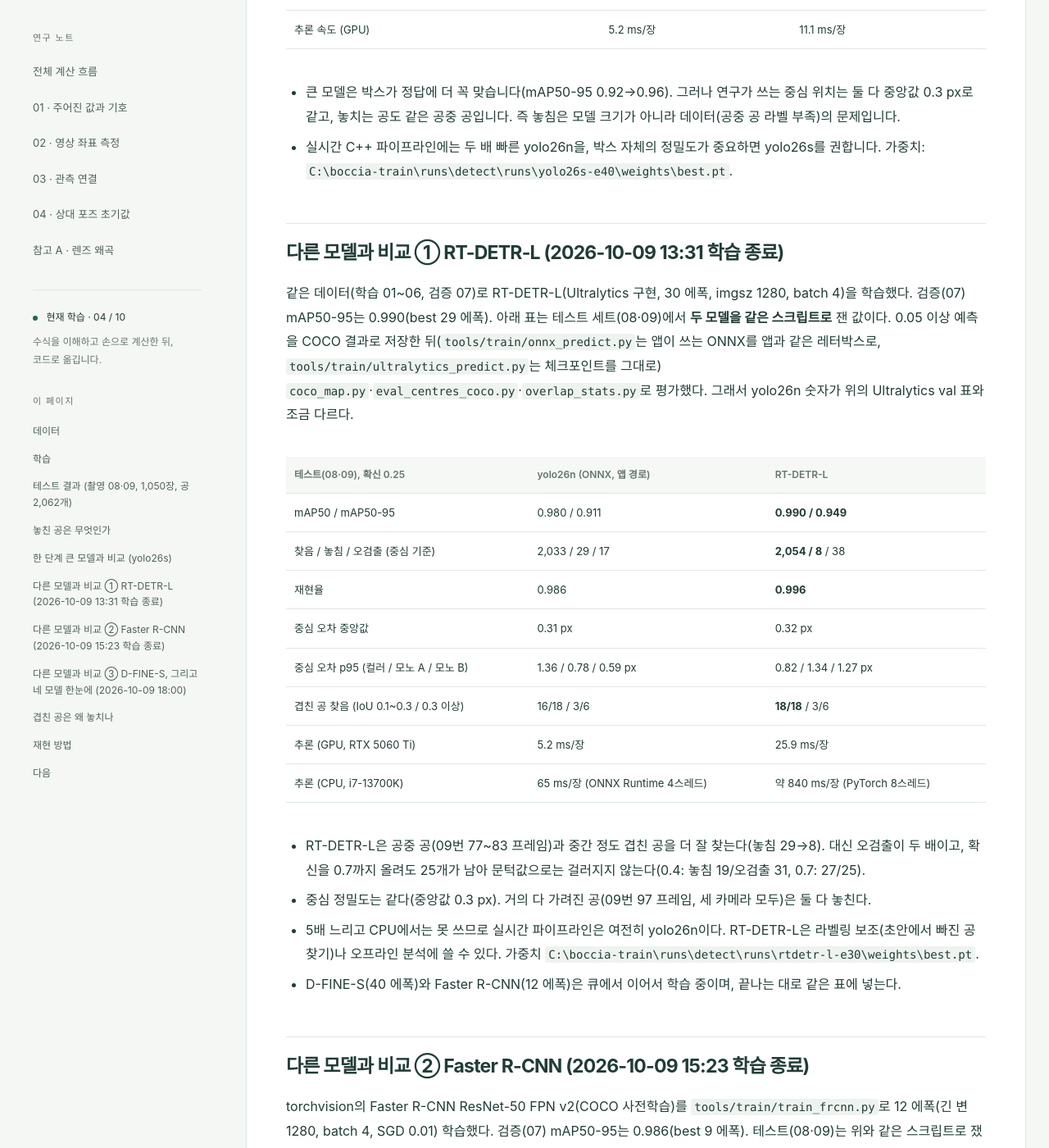
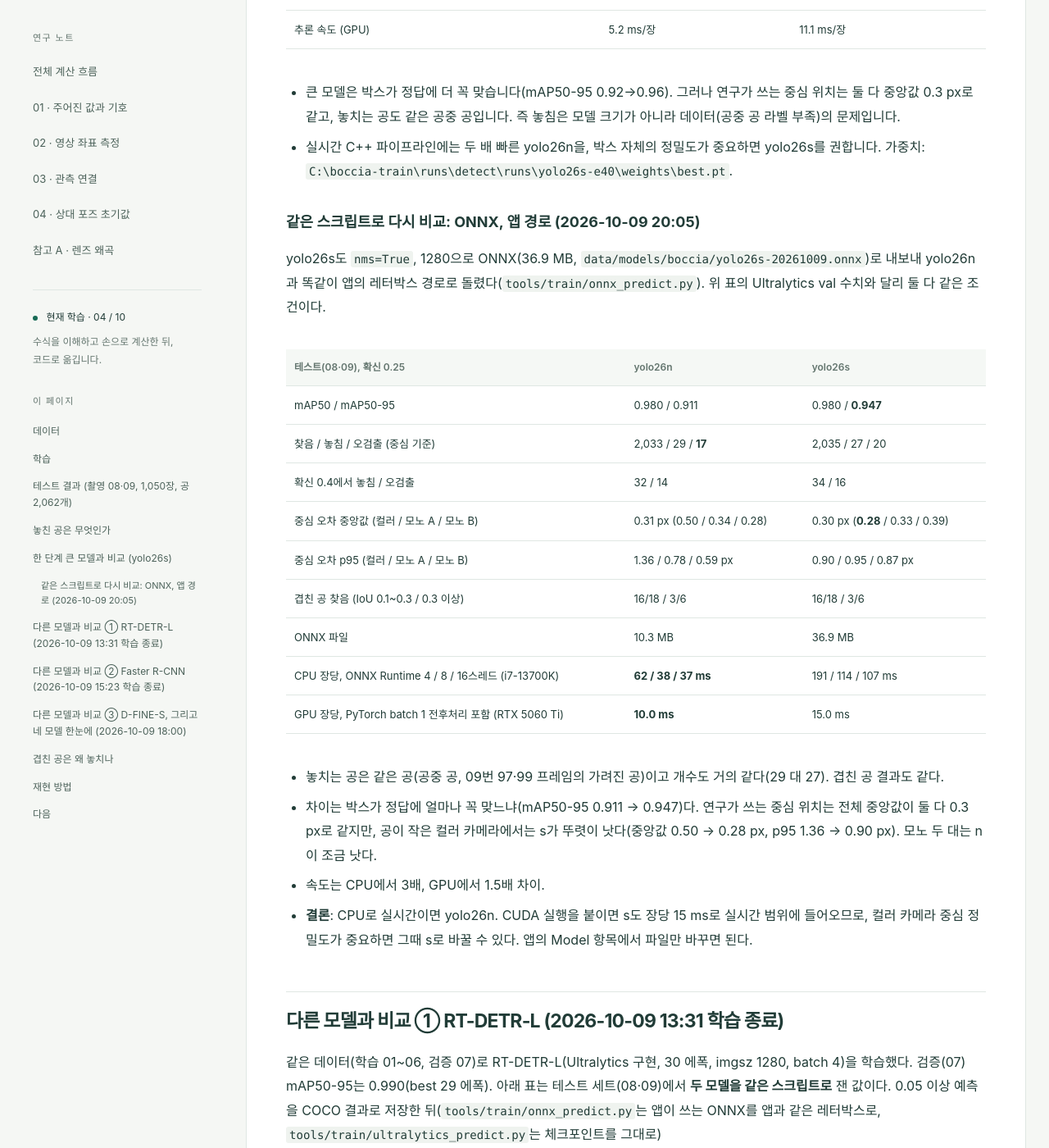
Before and after one commit to mark-dev-joa/bochia-project, a Jekyll site: the page built from docs/training/2026-10-09-first-training.md, in a window 1280 px wide and 1400 px high, scrolled down 3151 px. Shown: the whole window at 82% size. Built offline with Jekyll 4.4.1, drawn with Linux system fonts in a browser that asks for light colours; our own code applies the rules of GitHub Pages for plain Markdown files.

Commit message:
Compare yolo26n and yolo26s through the app's ONNX path
Both exported with NMS at 1280 and run through the same letterbox and scripts on the test recordings: the same balls are missed (29 against 27), the centre median is 0.3 px for both, yolo26s is better on the small colour-camera balls (median 0.50 to 0.28 px) and 3x slower on the CPU (38 against 114 ms at 8 threads).

Co-Authored-By: Claude Fable 5.1 <noreply@anthropic.com>

```diff
--- a/docs/training/2026-10-09-first-training.md
+++ b/docs/training/2026-10-09-first-training.md
@@ -72,6 +72,27 @@
 
 - 큰 모델은 박스가 정답에 더 꼭 맞습니다(mAP50-95 0.92→0.96). 그러나 연구가 쓰는 중심 위치는 둘 다 중앙값 0.3 px로 같고, 놓치는 공도 같은 공중 공입니다. 즉 놓침은 모델 크기가 아니라 데이터(공중 공 라벨 부족)의 문제입니다.
 - 실시간 C++ 파이프라인에는 두 배 빠른 yolo26n을, 박스 자체의 정밀도가 중요하면 yolo26s를 권합니다. 가중치: `C:\boccia-train\runs\detect\runs\yolo26s-e40\weights\best.pt`.
+
+### 같은 스크립트로 다시 비교: ONNX, 앱 경로 (2026-10-09 20:05)
+
+yolo26s도 `nms=True`, 1280으로 ONNX(36.9 MB, `data/models/boccia/yolo26s-20261009.onnx`)로 내보내 yolo26n과 똑같이 앱의 레터박스 경로로 돌렸다(`tools/train/onnx_predict.py`). 위 표의 Ultralytics val 수치와 달리 둘 다 같은 조건이다.
+
+| 테스트(08·09), 확신 0.25 | yolo26n | yolo26s |
+|---|---|---|
+| mAP50 / mAP50-95 | 0.980 / 0.911 | 0.980 / **0.947** |
+| 찾음 / 놓침 / 오검출 (중심 기준) | 2,033 / 29 / **17** | 2,035 / 27 / 20 |
+| 확신 0.4에서 놓침 / 오검출 | 32 / 14 | 34 / 16 |
+| 중심 오차 중앙값 (컬러 / 모노 A / 모노 B) | 0.31 px (0.50 / 0.34 / 0.28) | 0.30 px (**0.28** / 0.33 / 0.39) |
+| 중심 오차 p95 (컬러 / 모노 A / 모노 B) | 1.36 / 0.78 / 0.59 px | 0.90 / 0.95 / 0.87 px |
+| 겹친 공 찾음 (IoU 0.1~0.3 / 0.3 이상) | 16/18 / 3/6 | 16/18 / 3/6 |
+| ONNX 파일 | 10.3 MB | 36.9 MB |
+| CPU 장당, ONNX Runtime 4 / 8 / 16스레드 (i7-13700K) | **62 / 38 / 37 ms** | 191 / 114 / 107 ms |
+| GPU 장당, PyTorch batch 1 전후처리 포함 (RTX 5060 Ti) | **10.0 ms** | 15.0 ms |
+
+- 놓치는 공은 같은 공(공중 공, 09번 97·99 프레임의 가려진 공)이고 개수도 거의 같다(29 대 27). 겹친 공 결과도 같다.
+- 차이는 박스가 정답에 얼마나 꼭 맞느냐(mAP50-95 0.911 → 0.947)다. 연구가 쓰는 중심 위치는 전체 중앙값이 둘 다 0.3 px로 같지만, 공이 작은 컬러 카메라에서는 s가 뚜렷이 낫다(중앙값 0.50 → 0.28 px, p95 1.36 → 0.90 px). 모노 두 대는 n이 조금 낫다.
+- 속도는 CPU에서 3배, GPU에서 1.5배 차이.
+- **결론**: CPU로 실시간이면 yolo26n. CUDA 실행을 붙이면 s도 장당 15 ms로 실시간 범위에 들어오므로, 컬러 카메라 중심 정밀도가 중요하면 그때 s로 바꿀 수 있다. 앱의 Model 항목에서 파일만 바꾸면 된다.
 
 ## 다른 모델과 비교 ① RT-DETR-L (2026-10-09 13:31 학습 종료)
 
```
Also changed, not shown: 1 other file.
